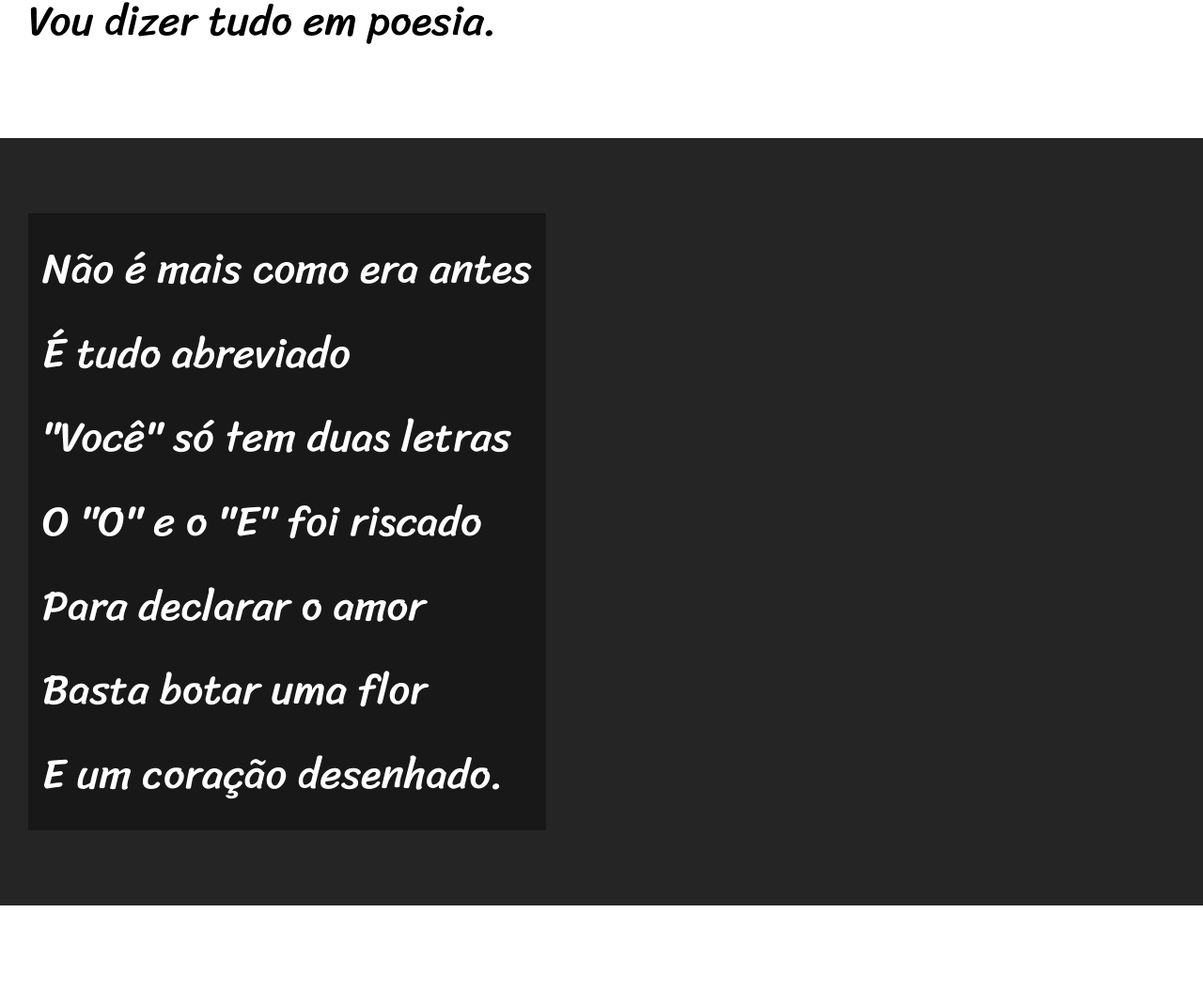
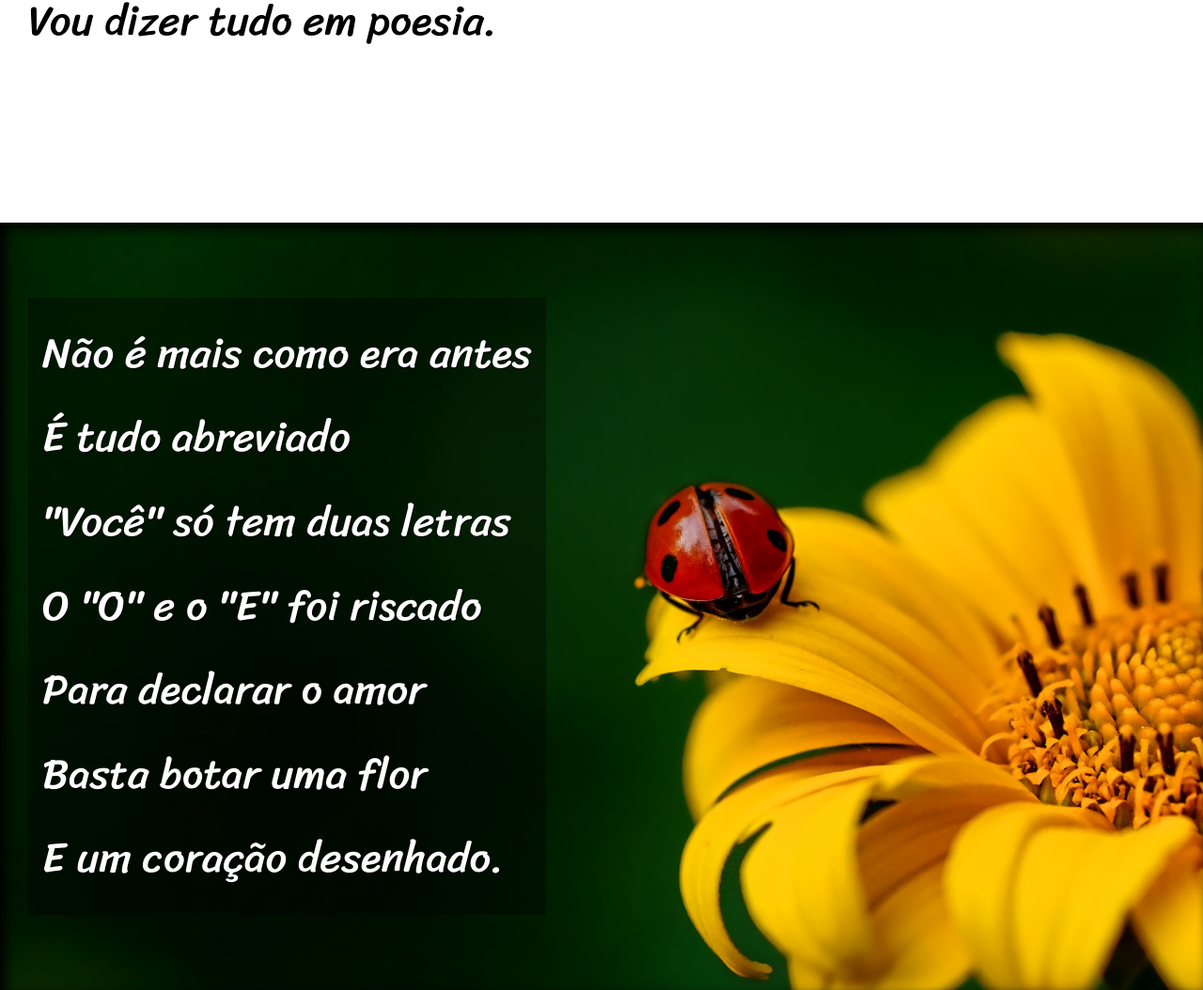
Before and after one commit to TiagoLuizVR/HTML-CSS, a plain HTML site: page Desafios/Desafio12/index.html in a window 1280 px wide. Shown: the part 900-1954 px from the top of the page at 94% size. Drawn offline with Linux system fonts and the light colour scheme.

Commit message:
efeito parallax inserido

```diff
--- a/Desafios/Desafio12/estilo/style.css
+++ b/Desafios/Desafio12/estilo/style.css
@@ -52,13 +52,26 @@ section.normal {
 section.imagem {
     background-color: rgb(38, 37, 37);
     color: white;
+    box-shadow: inset 6px 6px 13px black;
+    background-attachment: fixed;
+    background-position: right center;
+    background-size: cover;
 }
 section.imagem p {
     display: inline-block;
     background-color: rgba(0, 0, 0, 0.344);
     padding: 15px;
+    text-shadow: 1px 1px 0px black;
 }
-
+section p {
+    padding-bottom: 2em;
+}
+#img01 {
+    background-image: url('../imagens/background001.jpg');
+}
+#img02 {
+    background-image: url('../imagens/background002.jpg');
+}
 footer {
     background-color: black;
     color: white;
--- a/Desafios/Desafio12/index.html
+++ b/Desafios/Desafio12/index.html
@@ -30,7 +30,7 @@
     </section>
 
 
-    <section class="imagem">
+    <section class="imagem" id="img01">
         <p>
             Não é mais como era antes <br>
             É tudo abreviado <br>
@@ -66,7 +66,7 @@
     </section>
 
 
-    <section class="imagem">
+    <section class="imagem" id="img02">
         <p>
             Tenho saudade das cartas <br>
             Escritas com a própria mão <br>
```
